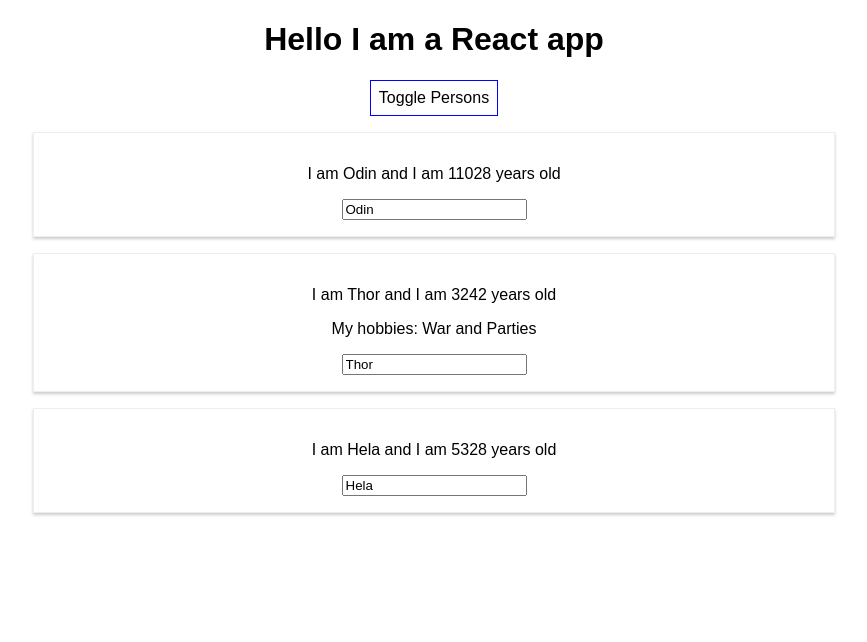
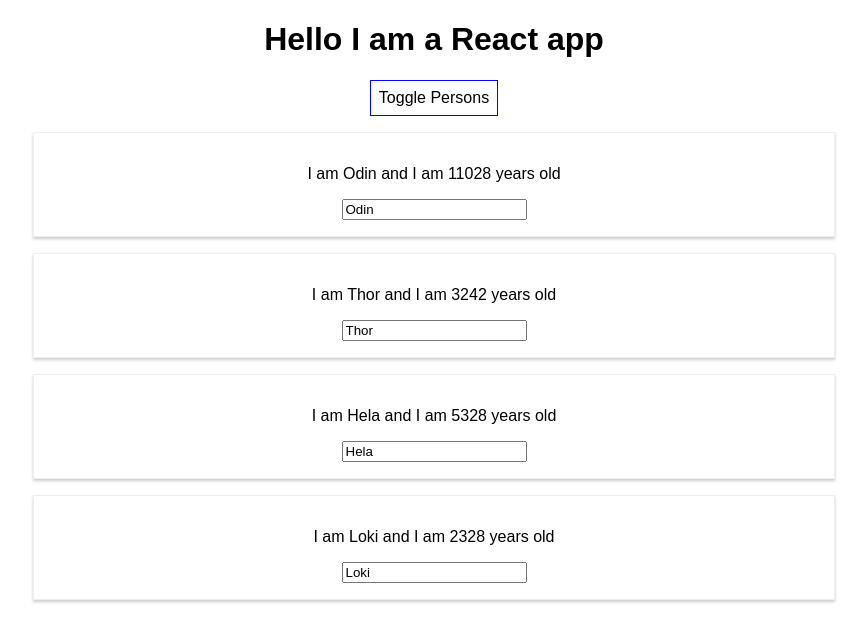
Before and after one commit to Memnoc/React-course, a React (Create React App) app in the folder React-basics/react-basics/: page / in a window 1280 px wide. Both pictures are taken after a click on the button "Toggle Persons". Shown: the top 642 px of the page, without its empty margins (206-1073 px from the left). Built offline with nearby package versions, Linux system fonts and the light colour scheme.

Commit message:
new: mapping an array to JSX object

```diff
--- a/React-basics/react-basics/src/App.js
+++ b/React-basics/react-basics/src/App.js
@@ -8,7 +8,8 @@
     person: [
       { name: 'Odin', age: 11028},
       { name: 'Thor', age: 3242},
-      { name: 'Hela', age: 5328}
+      { name: 'Hela', age: 5328},
+      { name: 'Loki', age: 2328}
     ],
     otherState: 'some other value',
     showPersons: false
@@ -56,16 +57,9 @@
   if (this.state.showPersons) {
     persons = (
       <div>
-        <Person
-         name = {this.state.person[0].name} age={this.state.person[0].age}  />
-        <Person
-         name = {this.state.person[1].name}
-         age={this.state.person[1].age}
-         changed={this.nameChangedHandler}> My hobbies: War and Parties </Person>
-        <Person
-         name = {this.state.person[2].name}
-         age = {this.state.person[2].age}
-         click = {this.switchNameHandler.bind(this, 'No! It is Odin')} />
+      {this.state.person.map(person => {
+        return <Person name={person.name} age={person.age}/>
+      })}
         </div>
     );
   }
@@ -83,28 +77,6 @@
 }
 
 export default App;
-
-
-
-
-
-
-
-
-
-
-
-
-
-
-
-
-
-
-
-
-
-
 
 
 
```
